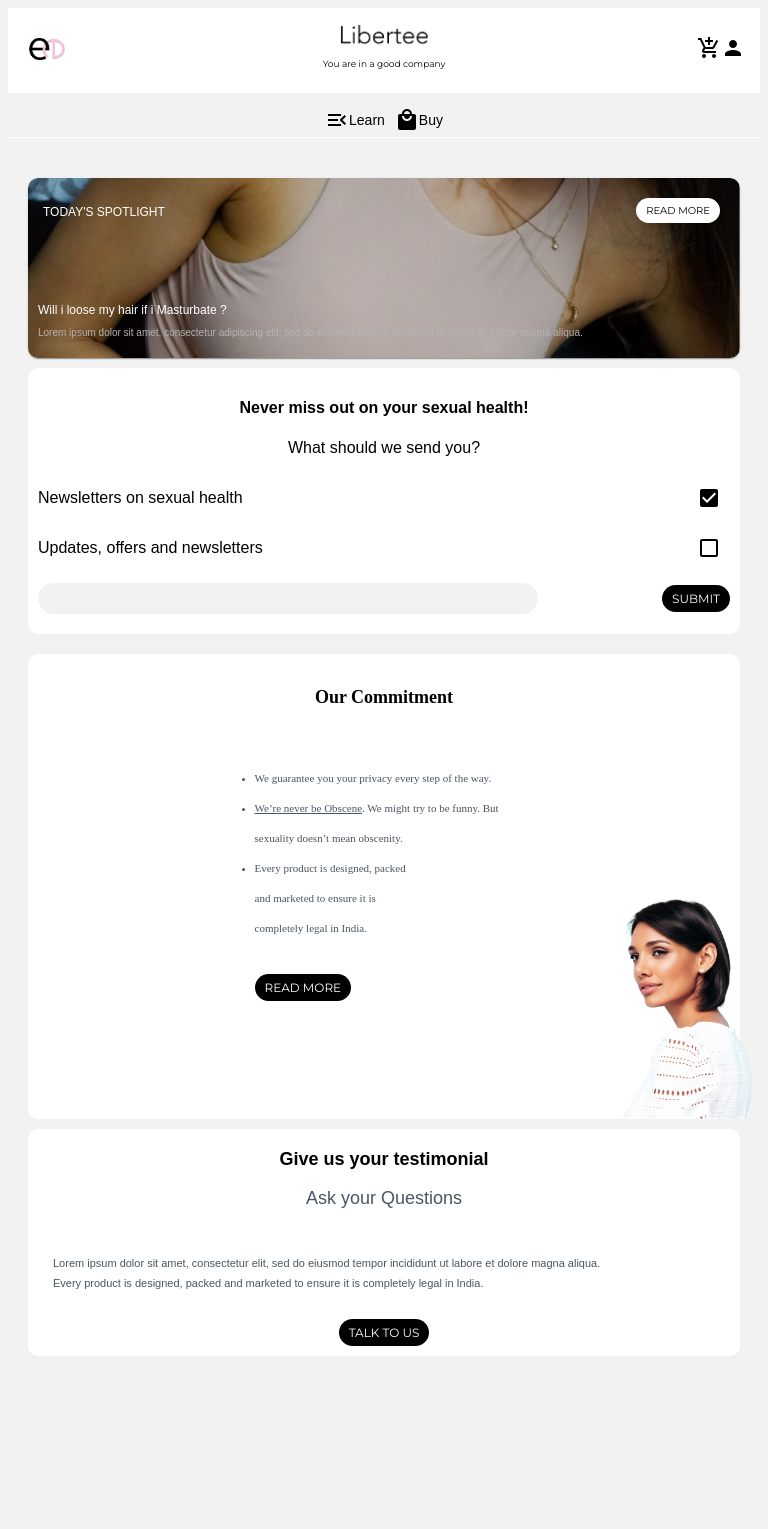
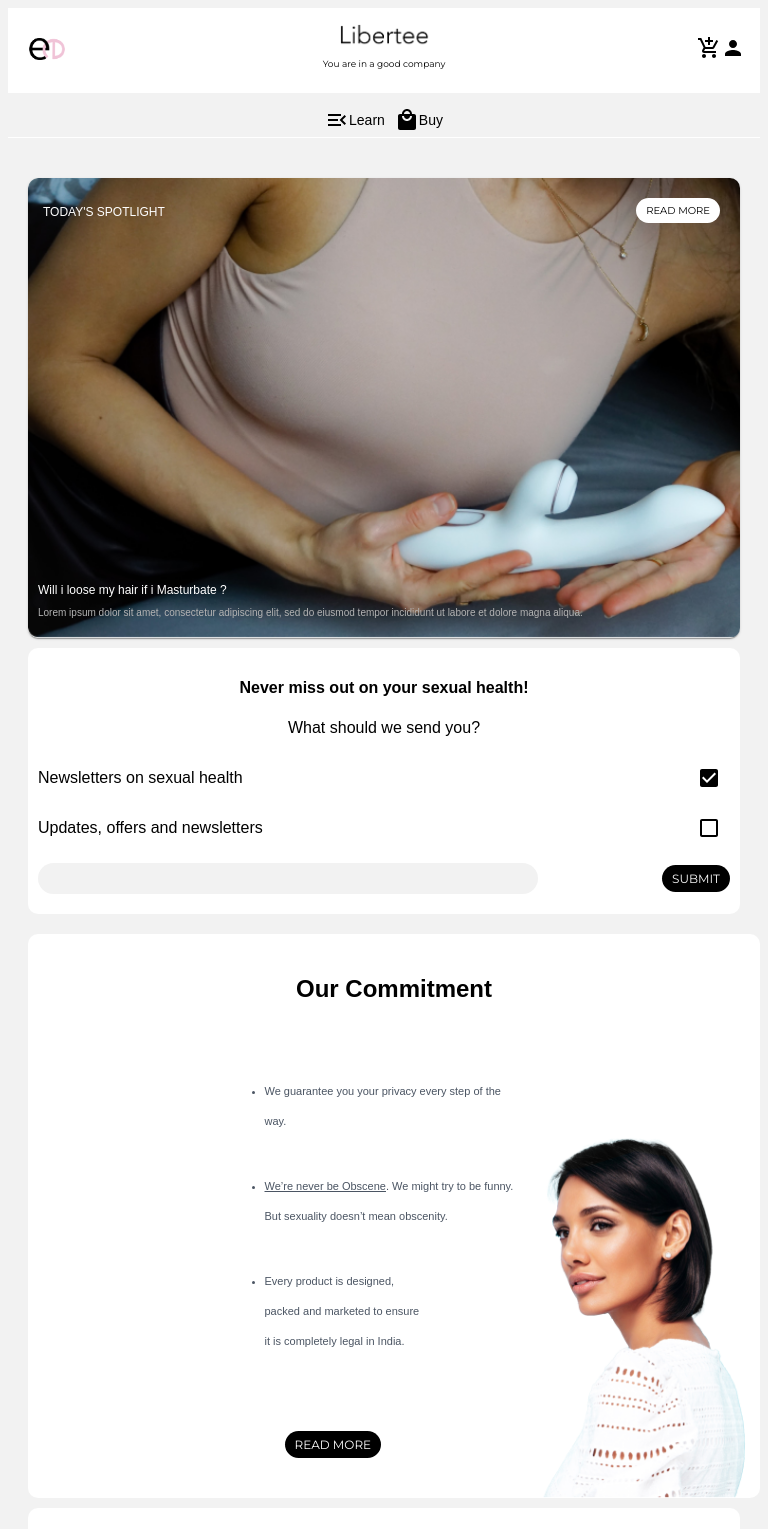
Before and after one commit to CodeoxTechnologies/libertee-web, a React (Create React App) app: page / in a window 768 px wide. Shown: the top 1529 px of the page. Before the commit the page ends 1376 px from the top, so only its background shows below. Built offline with nearby package versions, Linux system fonts and the light colour scheme; a web font is replaced by a local one.

Commit message:
tablet ui

```diff
--- a/src/assets/styles/home.scss
+++ b/src/assets/styles/home.scss
@@ -354,7 +354,7 @@ body {
                 justify-content: space-between;
                 align-items: flex-start;
                 width: 100%;
-                height: 180px;
+                height: 460px;
                 border-radius: 10px;
 
                 .spotlight-top {
@@ -408,63 +408,56 @@ body {
                 margin-top: 20px;
 
                 .commitment-section {
-                    background: #fff;
-                    border-radius: 10px;
-                    padding: 10px;
-                    height: 445px;
-                    font-family: 'work-sans';
+                    font-family: work-sans, sans-serif;
                     font-style: normal;
                     font-weight: 400;
+                    width: 100%;
+                    height: 100%;
                     display: flex;
                     flex-direction: column;
                     align-items: center;
+                    border-radius: 10px;
+                    background: #fff;
                     position: relative;
 
                     .commitment-section-heading {
-                        font-size: 18px;
-                        font-weight: 600;
+                        font-size: 24px;
+                    }
+
+                    .commitment-section-body {
+                        display: flex;
+                        flex-direction: row;
+                        justify-content: space-between;
+
+                        .commitment-section-body-button {
+                            margin: 30px;
                         }
 
                         .commitment-section-body-list {
-                        font-size: 11px;
-                        line-height: 20px;
-                        color: #4B5563;
-                        padding: 20px;
+                            display: flex;
+                            flex-direction: column;
 
                             .commitment-section-body-list-item {
-                            justify-content: left;
-                            line-height: 30px;
+                                margin: 10px 10px 25px 10px;
+                                justify-items: flex-start;
+                                flex-wrap: wrap;
+                                color: #4B5563;
 
-                            span {
-                                text-decoration: underline;
-                            }
-                        }
-
-                        .item-1 {
-                            width: 259px;
-
-                        }
-
-                        .item-2 {
-                            width: 254px;
-                        }
-
-                        .item-3 {
-                            width: 159px;
                             }
                         }
 
                         .commitment-section-body-image {
+                            display: flex;
+                            justify-content: flex-end;
+
                             img {
-                            height: 50%;
+                                width: 221.95px;
+                                height: 381.74px;
                                 position: absolute;
                                 bottom: 0px;
-                            right: -3%;
+                                right: 0px;
                             }
                         }
-
-                    .commitment-section-body-button {
-                        padding: 0px 20px 0px 20px;
                     }
                 }
             }
--- a/src/home/components/Commitment.js
+++ b/src/home/components/Commitment.js
@@ -1,7 +1,6 @@
 import React from "react";
 import women from '../../assets/images/women.png'
 import { Grid } from "@mui/material";
-import { isMobile } from "react-device-detect";
 
 const Commitment = () => {
     return (
@@ -9,7 +8,7 @@ const Commitment = () => {
             <h4 className="commitment-section-heading" ><strong>Our Commitment</strong></h4>
             <div className="commitment-section-body">
                 <Grid container>
-                    <Grid item xs={12} md={9} lg={9}>
+                    <Grid item xs={12} sm={9} md={9} lg={9}>
                         <ul className="commitment-section-body-list">
                             <li className="commitment-section-body-list-item item-1">We guarantee you your privacy  every step of the way.</li>
                             <li className="commitment-section-body-list-item item-2"><span>We’re never be Obscene</span>. We might try to be funny. But sexuality doesn’t
```
Lines whose indentation alone changed are shown as unchanged.
